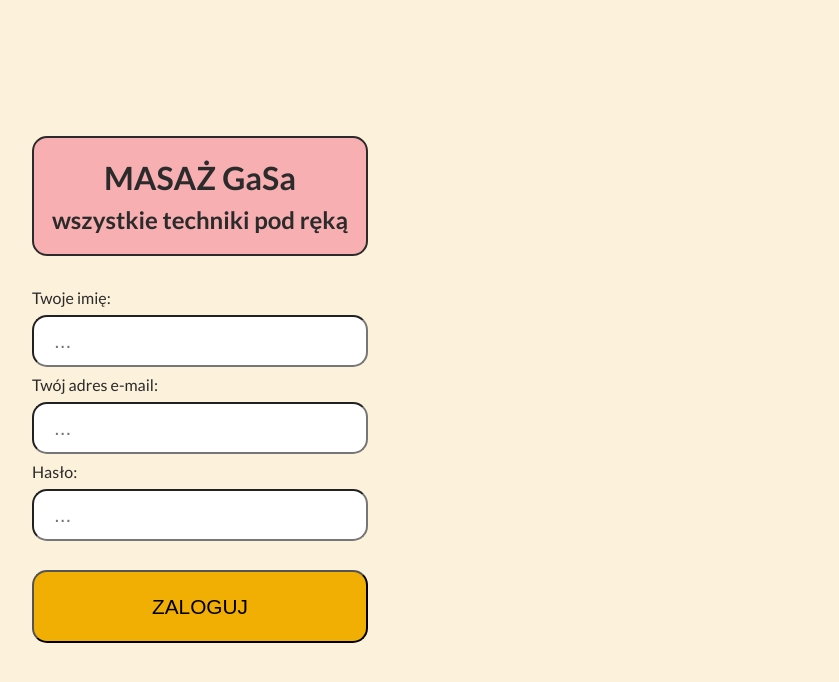
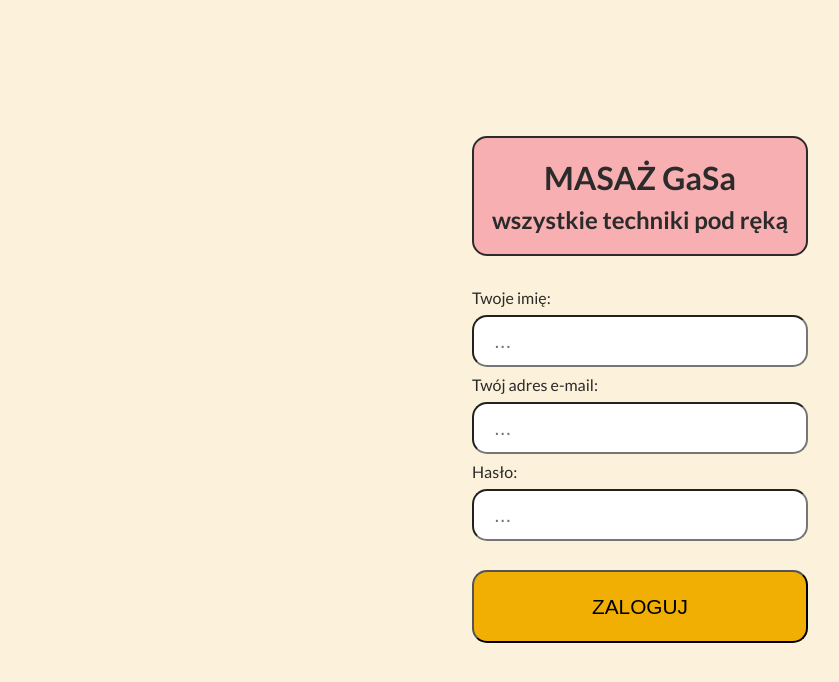
Before and after one commit to MartaKMB/gasa-web-app, a React (Create React App) app: page /login in a window 1280 px wide. Shown: the top 682 px of the page, without its empty margins (0-839 px from the left). Built offline with nearby package versions, Linux system fonts and the light colour scheme.

Commit message:
added section-variable start techniques page style

```diff
--- a/src/styles/componentsStyles/DashboardPage.scss
+++ b/src/styles/componentsStyles/DashboardPage.scss
@@ -12,7 +12,7 @@
 
     .welcome-dashboard-section {
         &__hello-txt {
-            font-size: 2em;
+            font-size: $big-font-title-size;
         }
         &__app-description-txt {
             text-align: center;
@@ -29,11 +29,8 @@
         margin-bottom: 1em;
 
         &__rules-title {
-            background-color: $base-baige;
-            color: $base-orange;
-            padding: 0.5em;
-            border-bottom-right-radius: $base-border-radius;
-            border-bottom-left-radius: $base-border-radius;
+            @include section-header($base-baige, $base-orange);
+
         }
 
         li {
--- a/src/styles/componentsStyles/TechniquesPage.scss
+++ b/src/styles/componentsStyles/TechniquesPage.scss
@@ -1,3 +1,15 @@
+.all-techniques-container {
+    @include page-container;
+
+    .all-techniques-title {
+        @include section-header($base-pink, $base-black-font, 1px solid $base-black-font);
+    }
+
+    img {
+        max-width: 380px;
+    }
+}
+
 .point-hand-wrist-container {
     height: 60px;
     transform: rotate(-90deg);
--- a/src/styles/index.scss
+++ b/src/styles/index.scss
@@ -5,12 +5,12 @@
 @import './imagesAnimations/DogHead';
 @import './imagesAnimations/DogPaw';
 
-// reusable components
+// components
 @import './componentsStyles/ButtonComponent';
 @import './componentsStyles/WelcomeTxtComponent';
 @import './componentsStyles/WrongDataMessageComponent';
 
-// components
+// views
 @import './componentsStyles/App';
 @import './componentsStyles/WelcomePage';
 @import './componentsStyles/LoginPage';
--- a/src/styles/variables.scss
+++ b/src/styles/variables.scss
@@ -82,4 +82,18 @@ $base-border-radius: 15px;
   flex-direction: column;
   justify-content: center;
   min-height: 100vh;
+  margin: 0 auto 0;
 }
+
+@mixin section-header($bck-color, $txt-color, $border-declaration: none) {
+  text-align: center;
+  font-size: $medium-font-title-size;
+  background-color: $bck-color;
+  color: $txt-color;
+  padding: 0.5em;
+  border-bottom-right-radius: $base-border-radius;
+  border-bottom-left-radius: $base-border-radius;
+  border: $border-declaration;
+  border-top-style: none;
+  margin-bottom: 1em;
+}
--- a/src/views/AllTechniquesPage.js
+++ b/src/views/AllTechniquesPage.js
@@ -30,7 +30,7 @@ const AllTechniquesPage = () => {
 
   return (
     <section className="all-techniques-container">
-      <header>WSZYSTKIE TECHNIKI</header>
+      <header className="all-techniques-title">WSZYSTKIE TECHNIKI</header>
       {gasaAreaElementsToDisplay}
     </section>
   );
--- a/src/views/DashboardPage.js
+++ b/src/views/DashboardPage.js
@@ -47,7 +47,7 @@ const DashboardPage = () => {
         </ul>
       </section>
       <footer className="anchor-dashboard-section">
-        <a href="">ANKIETA - pomóż ulepszyć aplikację</a>
+        <a href="https://martamucha.pl/">ANKIETA - pomóż ulepszyć aplikację</a>
       </footer>
     </section>
   );
```
